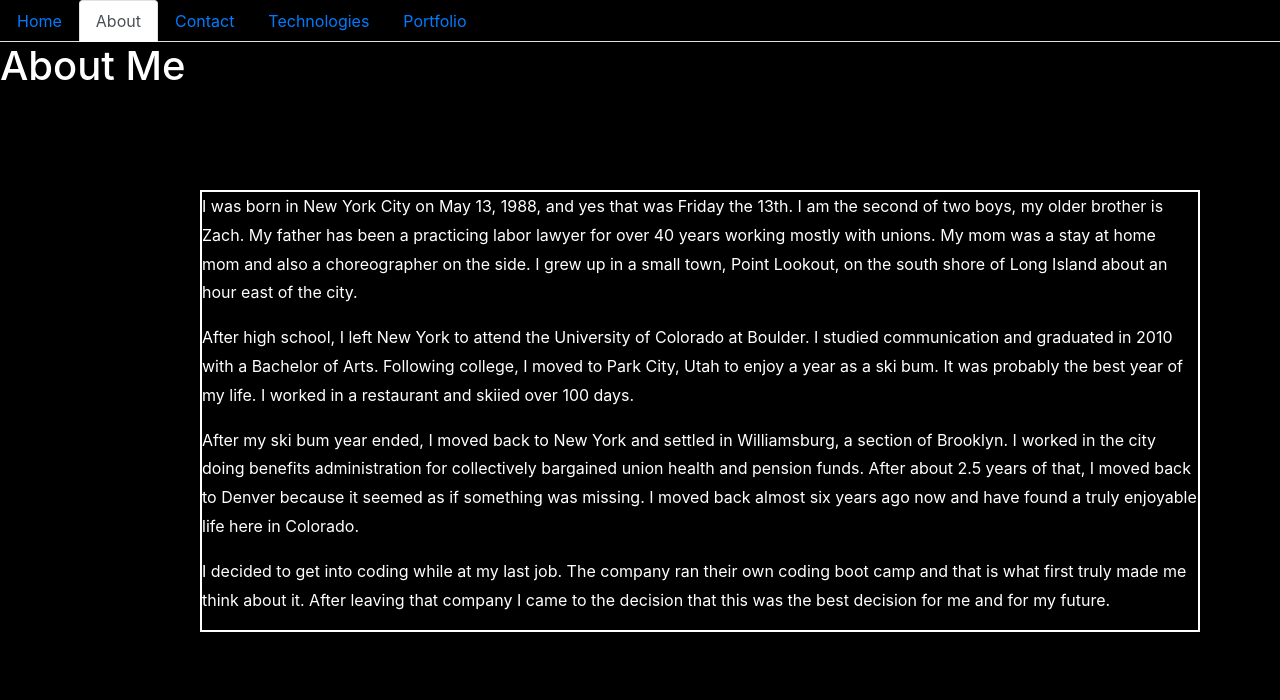
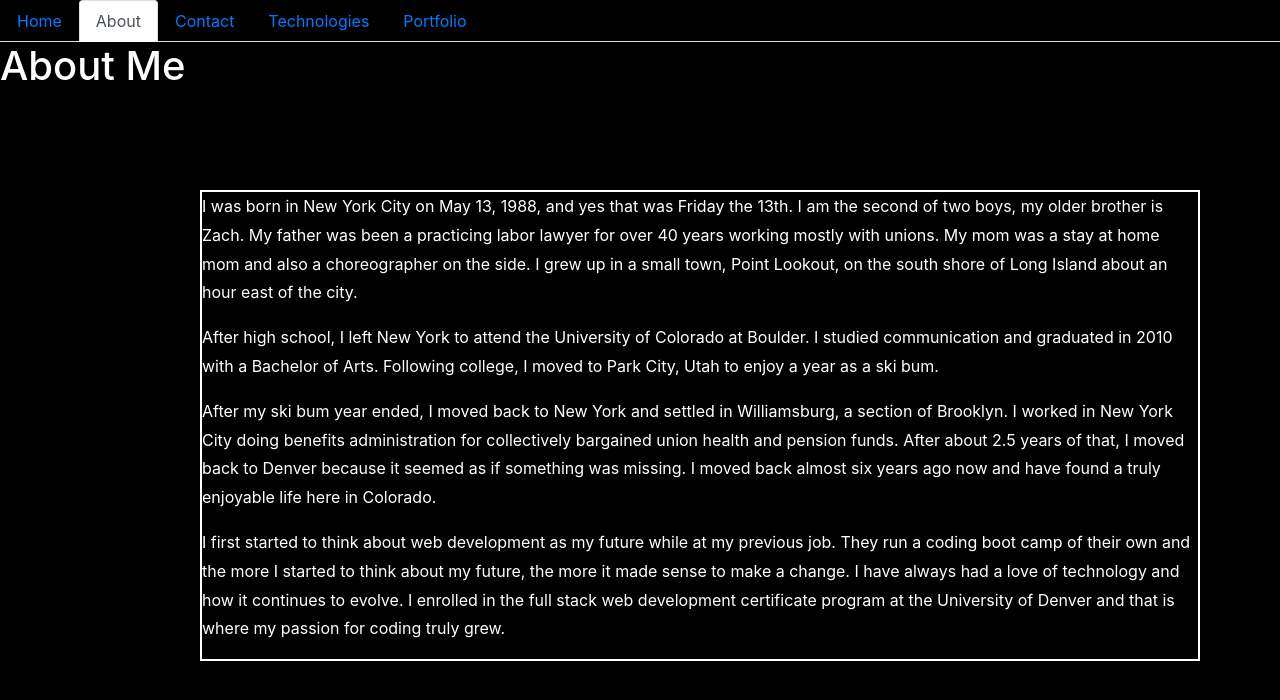
Before and after one commit to benabbott85/portfolio, a React (Create React App) app: page /about in a window 1280 px wide. Shown: the top 700 px of the page. Built offline with nearby package versions, Linux system fonts and the light colour scheme.

Commit message:
updated about page

```diff
--- a/src/components/pages/About.js
+++ b/src/components/pages/About.js
@@ -10,7 +10,7 @@ function About() {
       <p> I was born in New York City on May 13, 1988, and yes that was Friday the 13th. I am the second of two boys,
               my
               older brother is Zach.
-              My father has been a practicing labor lawyer for over 40 years working mostly with unions. My mom was a stay
+              My father was been a practicing labor lawyer for over 40 years working mostly with unions. My mom was a stay
               at home mom and also
               a choreographer on the side.
               I grew up in a small town, Point Lookout, on the south shore of Long Island about an hour east of the city.
@@ -19,14 +19,11 @@ function About() {
           <p> After high school, I left New York to attend the University of Colorado at Boulder. I studied communication
               and
               graduated in 2010 with a
-              Bachelor of Arts. Following college, I moved to Park City, Utah to enjoy a year as a ski bum. It was
-              probably
-              the best year of my life.
-              I worked in a restaurant and skiied over 100 days.
+              Bachelor of Arts. Following college, I moved to Park City, Utah to enjoy a year as a ski bum.
           </p>
 
           <p> After my ski bum year ended, I moved back to New York and settled in Williamsburg, a section of Brooklyn. I
-              worked in the city doing benefits
+              worked in New York City doing benefits
               administration for collectively bargained union health and pension funds. After about 2.5 years of that, I
               moved
               back to Denver because it seemed
@@ -35,10 +32,10 @@ function About() {
               Colorado.
           </p>
 
-          <p> I decided to get into coding while at my last job. The company ran their own coding boot camp and that is
-              what
-              first truly made me think about it.
-              After leaving that company I came to the decision that this was the best decision for me and for my future.
+          <p> I first started to think about web development as my future while at my previous job. They run a coding boot camp of their own
+            and the more I started to think about my future, the more it made sense to make a change. I have always had a love of technology
+            and how it continues to evolve. I enrolled in the full stack web development certificate program at the University of Denver and
+            that is where my passion for coding truly grew.
           </p>
 
       </div>
```
